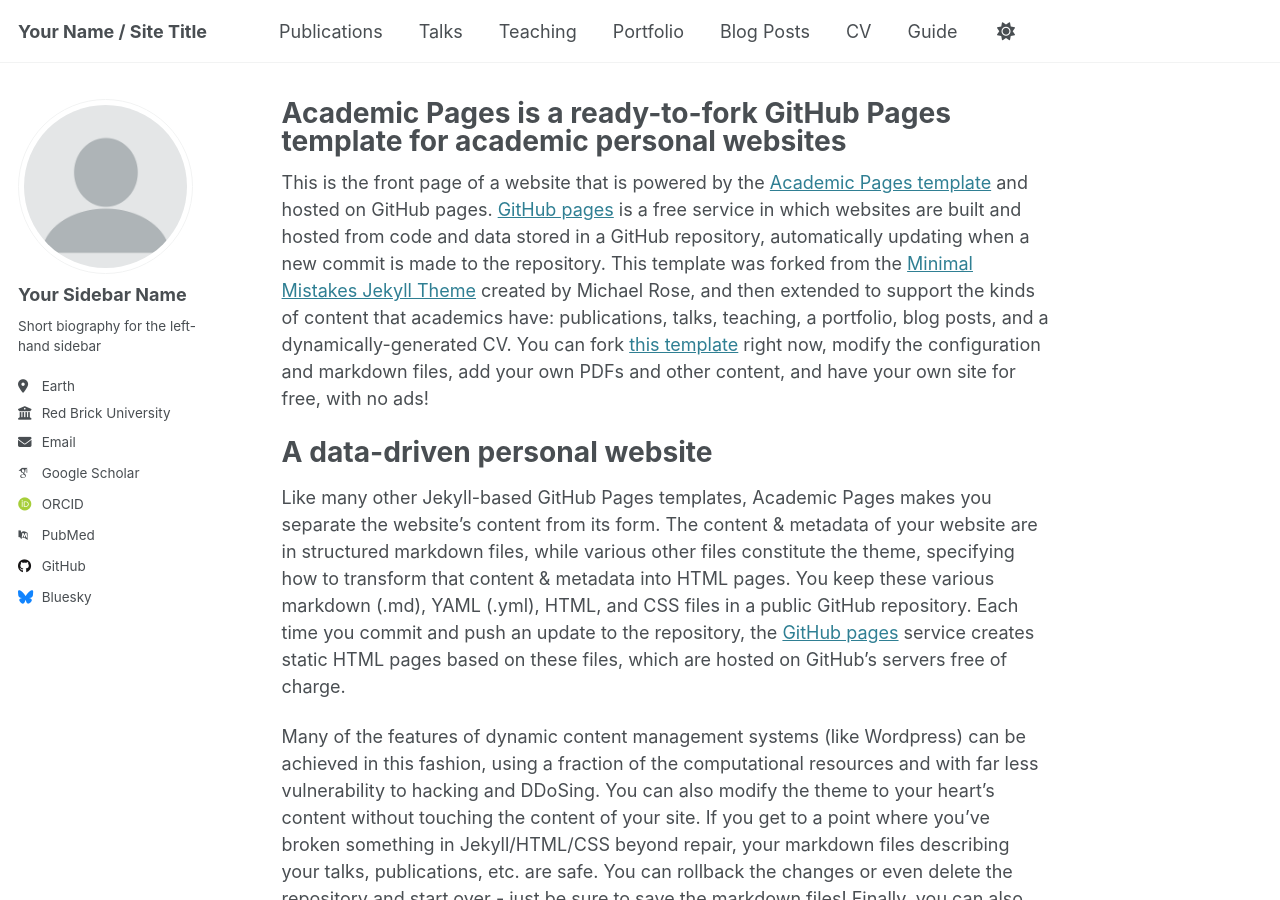
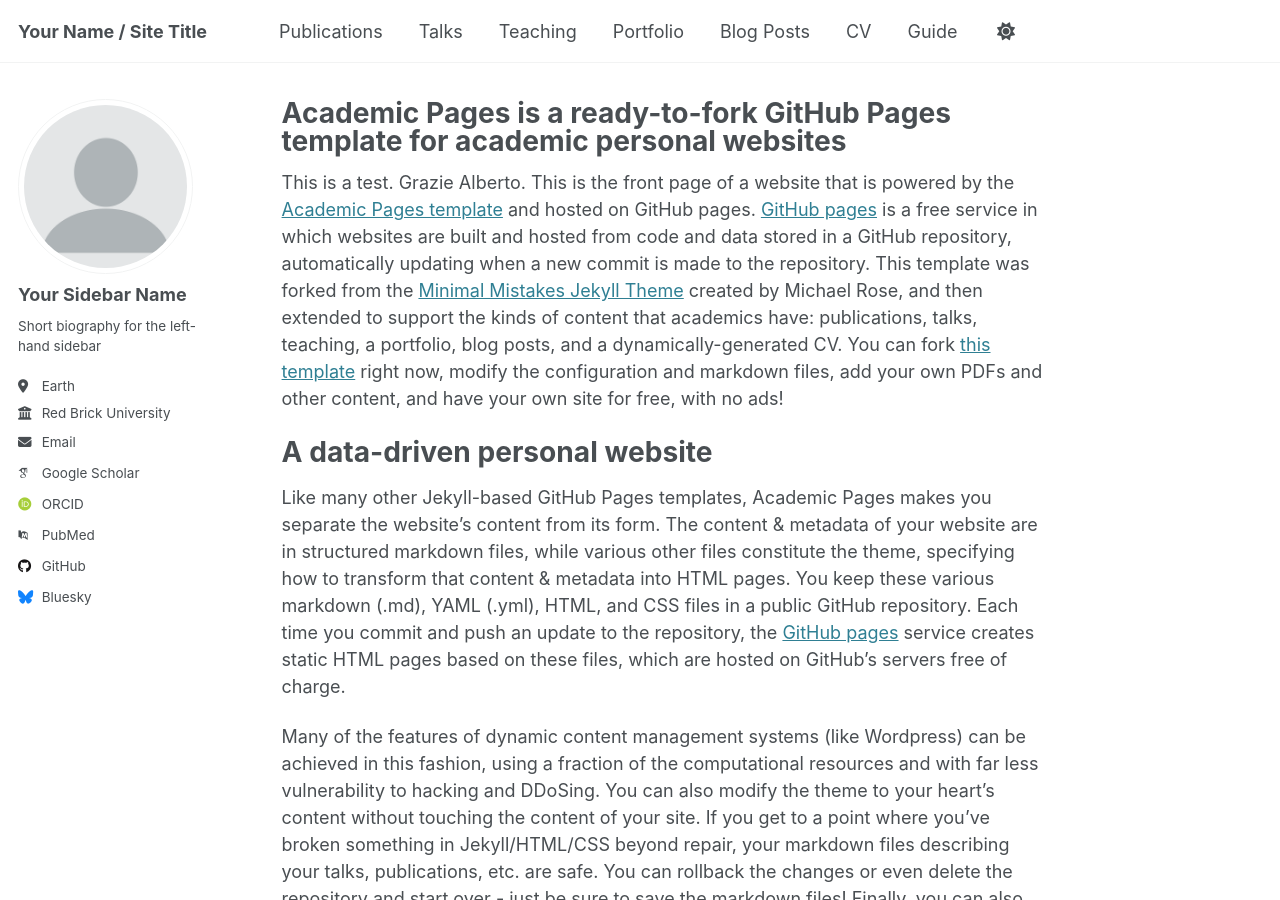
Before and after one commit to leonardferdinand/leonardferdinand.github.io, a Jekyll site: the page built from _pages/about.md, in a window 1280 px wide and 900 px high. Built offline with Jekyll 4.4.1, drawn with Linux system fonts in a browser that asks for light colours; some web fonts are replaced.

Commit message:
Update about.md

```diff
--- a/_pages/about.md
+++ b/_pages/about.md
@@ -7,6 +7,7 @@ redirect_from:
   - /about.html
 ---
 
+This is a test. Grazie Alberto.
 This is the front page of a website that is powered by the [Academic Pages template](https://github.com/academicpages/academicpages.github.io) and hosted on GitHub pages. [GitHub pages](https://pages.github.com) is a free service in which websites are built and hosted from code and data stored in a GitHub repository, automatically updating when a new commit is made to the repository. This template was forked from the [Minimal Mistakes Jekyll Theme](https://mmistakes.github.io/minimal-mistakes/) created by Michael Rose, and then extended to support the kinds of content that academics have: publications, talks, teaching, a portfolio, blog posts, and a dynamically-generated CV. You can fork [this template](https://github.com/academicpages/academicpages.github.io) right now, modify the configuration and markdown files, add your own PDFs and other content, and have your own site for free, with no ads!
 
 A data-driven personal website
```
